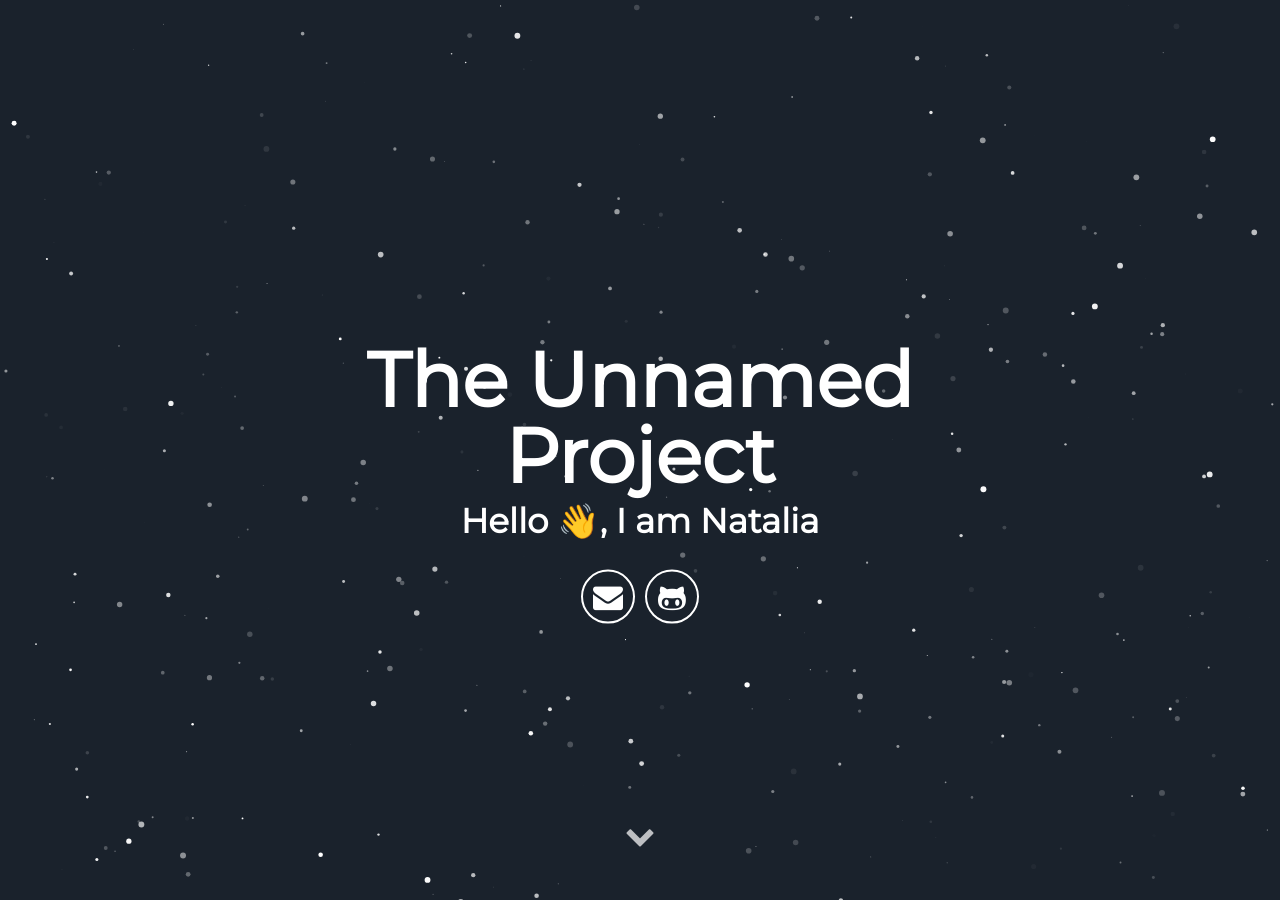
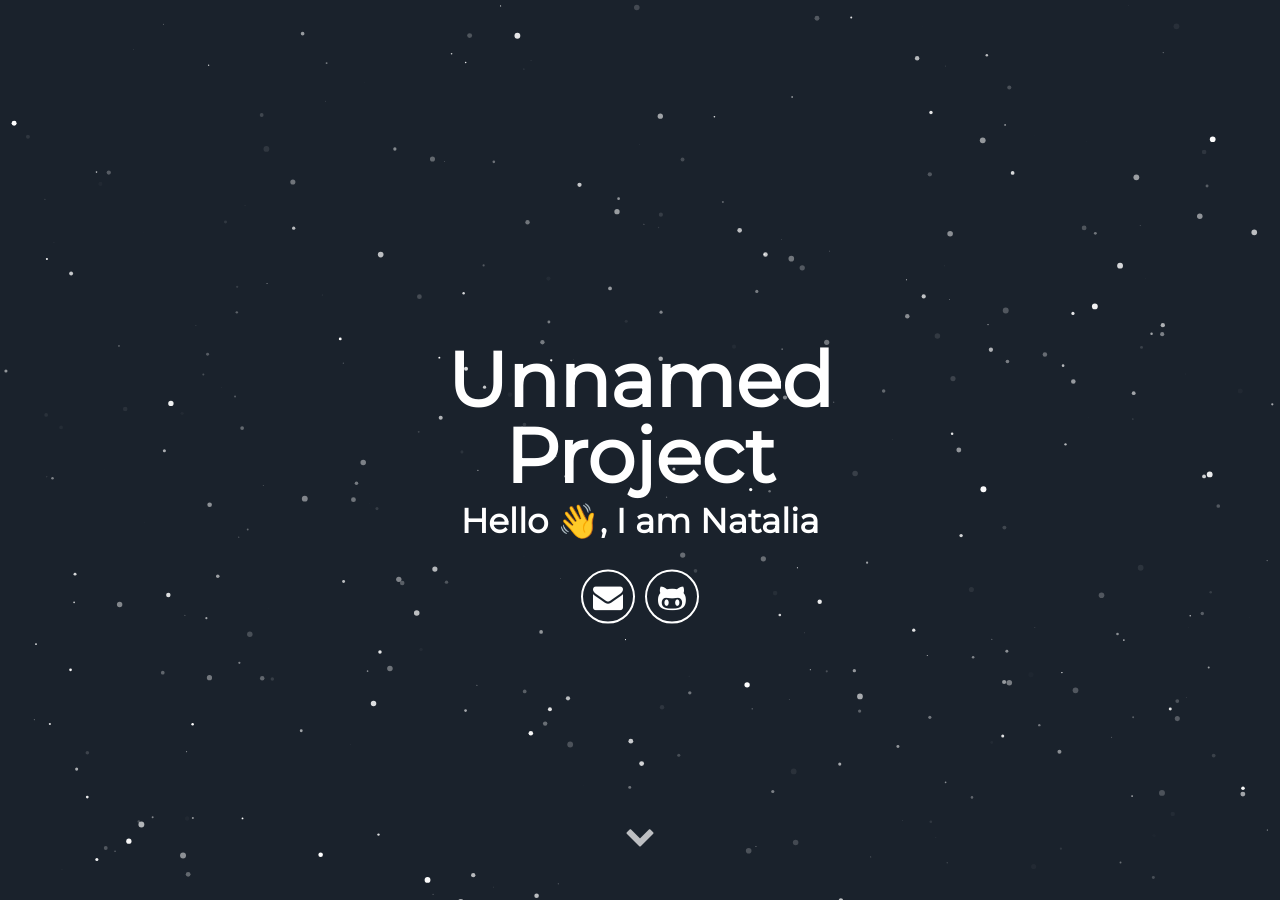
Before and after one commit to srnatalia/srnatalia.github.io, a Jekyll site: the page built from index.html, in a window 1280 px wide and 900 px high. Built offline with Jekyll 4.4.1, drawn with Linux system fonts in a browser that asks for light colours; some web fonts are replaced.

Commit message:
Update _config.yml

```diff
--- a/_config.yml
+++ b/_config.yml
@@ -5,7 +5,7 @@ title: Unnamed Project
 # url: "localhost:3000" # the base hostname & protocol for your site e.g. http://willianjusten.com.br
 
 # User settings
-username: The Unnamed Project
+username: Unnamed Project
 #user_description: I'm a Software Engineer from Argentina, always searching for the next challenge; no task is too scary nor too difficult. Lately I have been immersed in world of Giving Circles working with Grapevine, a California based startup trying to improve the world through collaborative giving. I'm the first engineer they hired to work on the platform.
 user_title: Hello 👋, I am Natalia
 email: natalia.nrsoares@gmail.com
```
